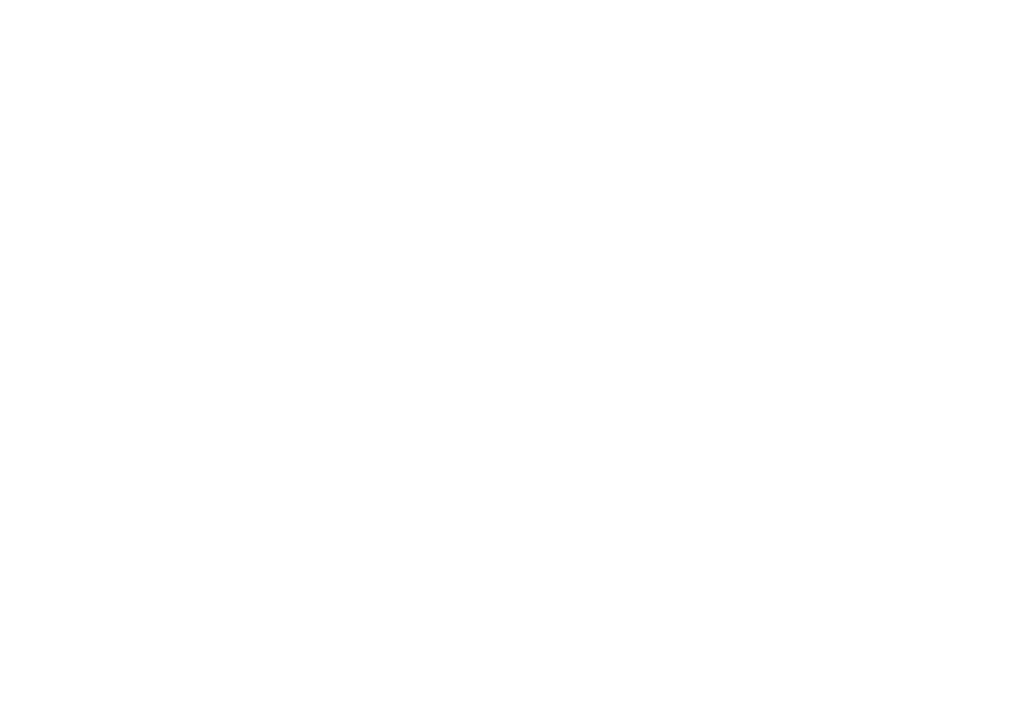
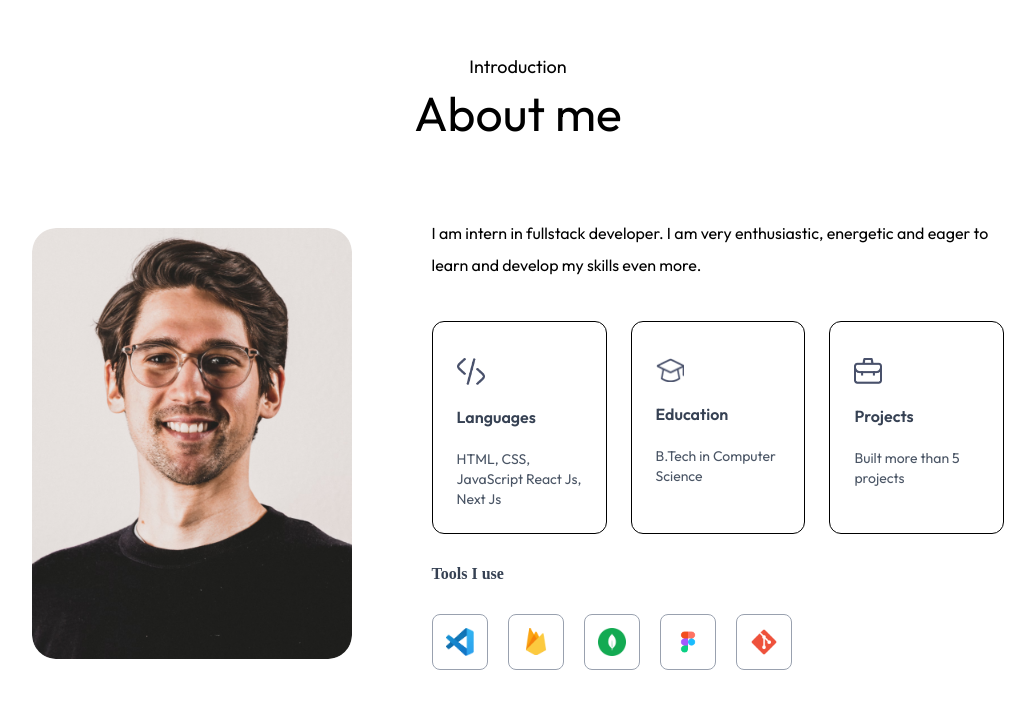
Before and after one commit to ajaysth/myPortfolio-nextjs, a Next.js app: page / in a window 1280 px wide. Shown: the part 847-1556 px from the top of the page, without its empty margins (122-1157 px from the left). Before the commit the page ends 800 px from the top, so only its background shows below. Built offline with nearby package versions, Linux system fonts and the light colour scheme; a web font is replaced by a local one.

Commit message:
About me section

```diff
--- /dev/null
+++ b/app/components/About.jsx
@@ -0,0 +1,44 @@
+import { assets, toolsData } from '@/assets/assets'
+import React from 'react'
+import Image from 'next/image'
+import { infoList } from '@/assets/assets'
+
+const About = () => {
+  return (
+    <div id='about' className='w-full px-[12%] py-25'>
+        <h4 className='text-center mb-2 text-lg'>Introduction</h4>
+        <h2 className='text-center text-5xl '>About me</h2>
+
+        <div className='flex w-ful flex-col lg:flex-row items-center gap-20 my-20'>
+            <div className='w-64 sm:w-80 rounded-3xl max-w-none'>
+                <Image src={assets.user_image} alt='user' className='w-full rounded-3xl' />
+            </div>
+            <div className='flex-1'>
+                <p className='mb-10 max-w-2xl '>I am intern in fullstack developer. I am very enthusiastic, energetic and eager to learn and develop my skills even more.</p>
+
+              <ul className='grid grid-cols-1 sm:grid-cols-3 gap-6 max-w-2xl'>
+                {infoList.map(({icon, iconDark, title, description},index)=>(
+                  <li className='border-[0.5px] bordergray-400 rounded-xl p-6 cursor-pointer hover:bg-lightHover hover:-translate-y-1 duration-300' key={index}>
+                    <Image src={icon} alt={title} className='w-7 mt-3' />
+                    <h3 className='my-4 font-semibold text-gray-700'>{title}</h3>
+                    <p className='text-gray-600 text-sm'>{description}</p>
+                  </li>
+                ))}
+
+              </ul>
+
+              <h4 className='my-6 text-gray-700 font-ovo font-semibold'>Tools I use</h4>
+              <ul className='flex items-center gap-3 sm:gap-5'>
+                {toolsData.map((tool, index)=>(
+                  <li className='flex items-center justify-center w-12 sm:w-14 aspect-square border border-gray-400 rounded-lg cursor-pointer hover:bg-lightHover hover:-translate-y-1 duration-300' key={index}>
+                    <Image src={tool} alt='tool' className='w-5 sm:w-7' />
+                  </li>
+                ))}
+              </ul>
+            </div>
+        </div>
+    </div>
+  )
+}
+
+export default About
--- a/app/components/Navbar.jsx
+++ b/app/components/Navbar.jsx
@@ -1,9 +1,10 @@
 import { assets } from '@/assets/assets'
-import React, {useRef} from 'react'
+import React, {useEffect, useRef, useState} from 'react'
 import Image from 'next/image'
 
 
 const navbar = () => {
+  const [isScroll, setIsScroll] = useState(false);
   const sideMenuRef = useRef();
   const openMenu = () => {
     sideMenuRef.current.style.transform = 'translateX(-16rem)'
@@ -13,6 +14,17 @@
     sideMenuRef.current.style.transform = 'translateX(16rem)'
   }
 
+  useEffect(()=>{
+    window.addEventListener('scroll', ()=>{
+      if(scrollY > 50){
+        setIsScroll(true)
+      }else{
+        setIsScroll(false)
+
+      }
+    })
+  },[])
+
 
   return (
     <>
@@ -20,11 +32,11 @@
       <Image src={assets.header_bg_color} alt='' className='w-full' />
     </div>
 
-    <nav className='w-full fixed px-5 lg:px-8 xl:px-[8%] py-4 flex items-center justify-between z-50'>
+    <nav className={`w-full fixed px-5 lg:px-8 xl:px-[8%] py-4 flex items-center justify-between z-50 ${isScroll ? "bg-white bg-opacity-70 backdrop-blur-lg shadow-sm": ""}`}>
         <a href="#top">
             <Image src={assets.logo} alt='' className='w-28 cursor-pointer mr-14' />
         </a>
-        <ul className='hidden md:flex items-center gap-6 lg:gap-8 rounded-full px-12 py-3 bg-white shadow-sm bg-opacity-60 '>
+        <ul className={`hidden md:flex items-center gap-6 lg:gap-8 rounded-full px-12 py-3 ${isScroll ? "":" bg-white shadow-sm bg-opacity-60"} `}>
             <li><a  className= 'font-ovo' href="#top">Home</a></li>
             <li><a href="#about">About me</a></li>
             <li><a href="#services">Services</a></li>
--- a/app/globals.css
+++ b/app/globals.css
@@ -3,3 +3,17 @@
 *{
     font-family: Outfit;
 }
+
+.font-ovo{
+    font-family : Ovo;
+}
+
+.lightHover{
+    background-color : #fcf4ff;
+}
+.darkHover{
+    background-color : #2a004a;
+}
+.darkTheme{
+    background-color : #11001f;
+}
--- a/app/layout.js
+++ b/app/layout.js
@@ -16,7 +16,7 @@
 
 export default function RootLayout({ children }) {
   return (
-    <html lang="en">
+    <html lang="en" className="scroll-smooth">
       <body
         className={`${outfit.className} ${ovo.className} antialiased leading-8 overflow-x-hidden`}
       >
--- a/app/page.js
+++ b/app/page.js
@@ -1,11 +1,14 @@
 'use client'
 import Navbar from "@/app/components/Navbar";
 import Header from "@/app/components/Header";
+import About from "@/app/components/About";
+
 export default function Home() {
   return (
     <>
     <Navbar />
     <Header />
+    <About />
     </>
   );
 }
```
